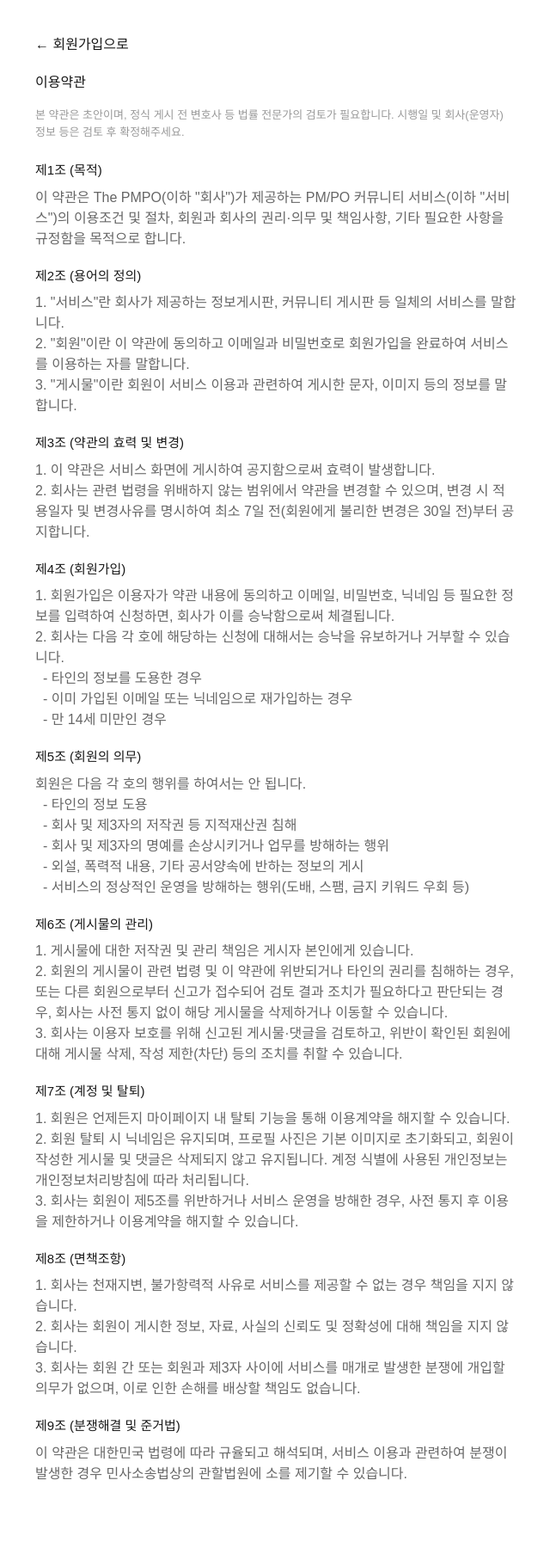
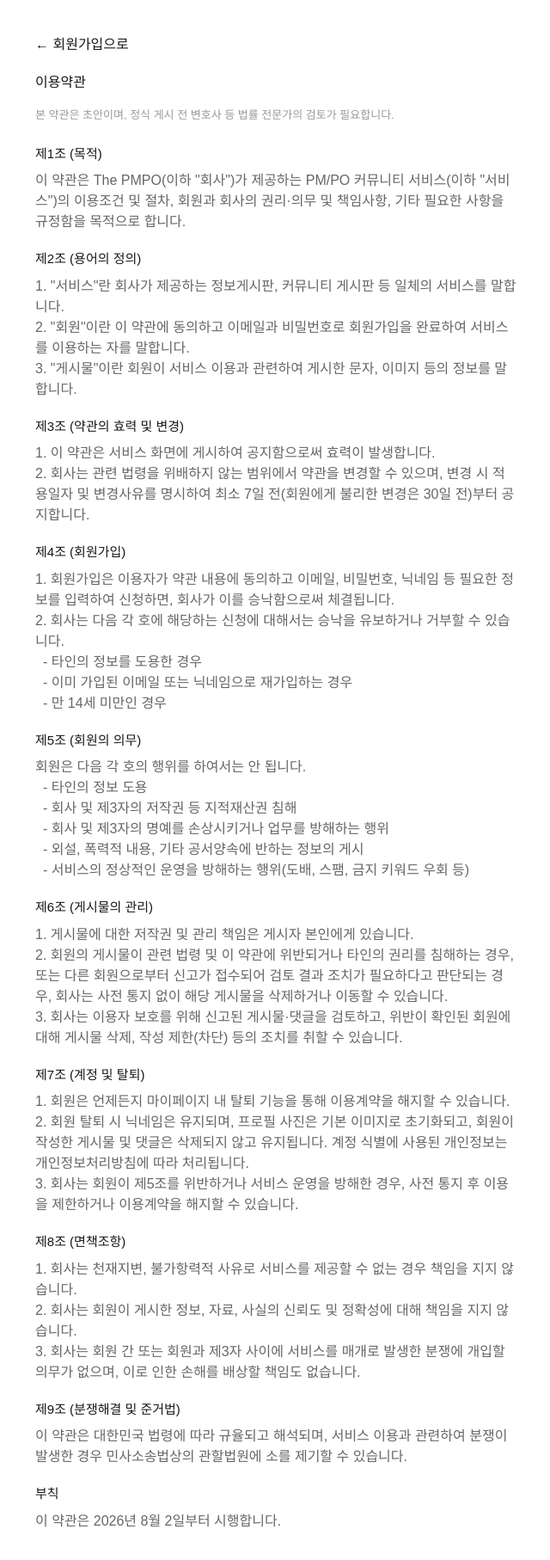
Before and after one commit to thepmpo/myapp, a Next.js app: page /terms in a window 1280 px wide. Shown: the top 1814 px of the page at 86% size, without its empty margins (319-959 px from the left). Before the commit the page ends 1766 px from the top, so only its background shows below. Built offline with nearby package versions, Linux system fonts and the light colour scheme.

Commit message:
Fill in remaining legal page placeholders
Set privacy officer contact (김상현 / thepmpo.official@gmail.com) and
notice/effective dates to 2026-08-02 (planned launch date), and add a
matching 부칙 (effective date) clause to the terms of service.

```diff
--- a/app/privacy/page.tsx
+++ b/app/privacy/page.tsx
@@ -11,7 +11,6 @@
 
       <p style={{ color: "#999", fontSize: 13, marginBottom: 24 }}>
         본 방침은 초안이며, 정식 게시 전 변호사 등 법률 전문가의 검토가 필요합니다.
-        시행일, 운영자(개인정보보호책임자) 연락처 등 [ ] 표시된 항목은 검토 후 확정해주세요.
       </p>
 
       <section style={{ marginBottom: 20 }}>
@@ -98,8 +97,8 @@
         <p style={{ color: "#666" }}>
           회사는 개인정보 처리에 관한 업무를 총괄해서 책임지고, 개인정보 처리와 관련한 이용자의
           불만처리 및 피해구제 등을 위하여 아래와 같이 개인정보보호책임자를 지정하고 있습니다.<br />
-          - 성명: [ ]<br />
-          - 이메일: [ ]
+          - 성명: 김상현<br />
+          - 이메일: thepmpo.official@gmail.com
         </p>
       </section>
 
@@ -108,8 +107,8 @@
         <p style={{ color: "#666" }}>
           현 개인정보처리방침 내용 추가, 삭제 및 수정이 있을 경우 개정 최소 7일 전부터 서비스
           내 공지사항을 통해 고지할 것입니다.<br />
-          - 공고일자: [ ]<br />
-          - 시행일자: [ ]
+          - 공고일자: 2026년 8월 2일<br />
+          - 시행일자: 2026년 8월 2일
         </p>
       </section>
     </div>
--- a/app/terms/page.tsx
+++ b/app/terms/page.tsx
@@ -11,7 +11,6 @@
 
       <p style={{ color: "#999", fontSize: 13, marginBottom: 24 }}>
         본 약관은 초안이며, 정식 게시 전 변호사 등 법률 전문가의 검토가 필요합니다.
-        시행일 및 회사(운영자) 정보 등은 검토 후 확정해주세요.
       </p>
 
       <section style={{ marginBottom: 20 }}>
@@ -103,13 +102,18 @@
         </p>
       </section>
 
-      <section>
+      <section style={{ marginBottom: 20 }}>
         <h2 style={{ fontSize: 15, marginBottom: 8 }}>제9조 (분쟁해결 및 준거법)</h2>
         <p style={{ color: "#666" }}>
           이 약관은 대한민국 법령에 따라 규율되고 해석되며, 서비스 이용과 관련하여 분쟁이
           발생한 경우 민사소송법상의 관할법원에 소를 제기할 수 있습니다.
         </p>
       </section>
+
+      <section>
+        <h2 style={{ fontSize: 15, marginBottom: 8 }}>부칙</h2>
+        <p style={{ color: "#666" }}>이 약관은 2026년 8월 2일부터 시행합니다.</p>
+      </section>
     </div>
   );
 }
```
